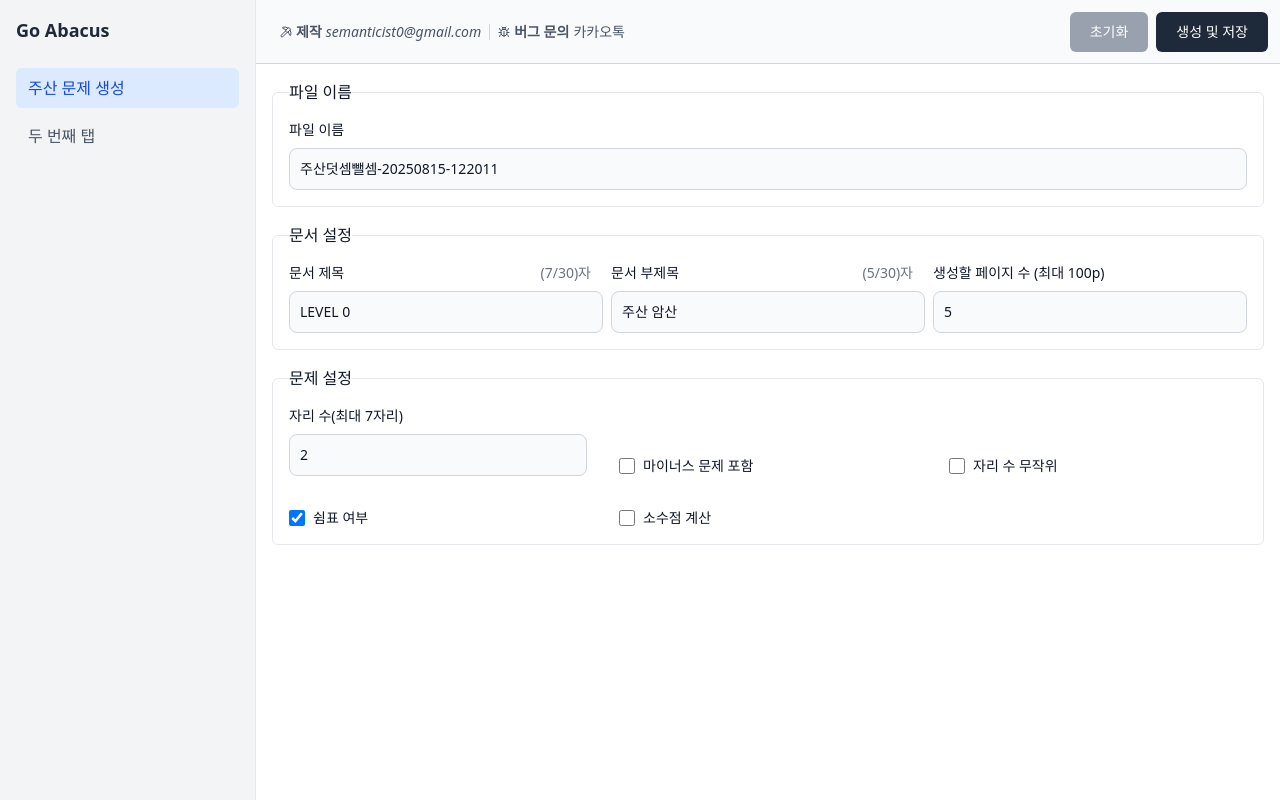
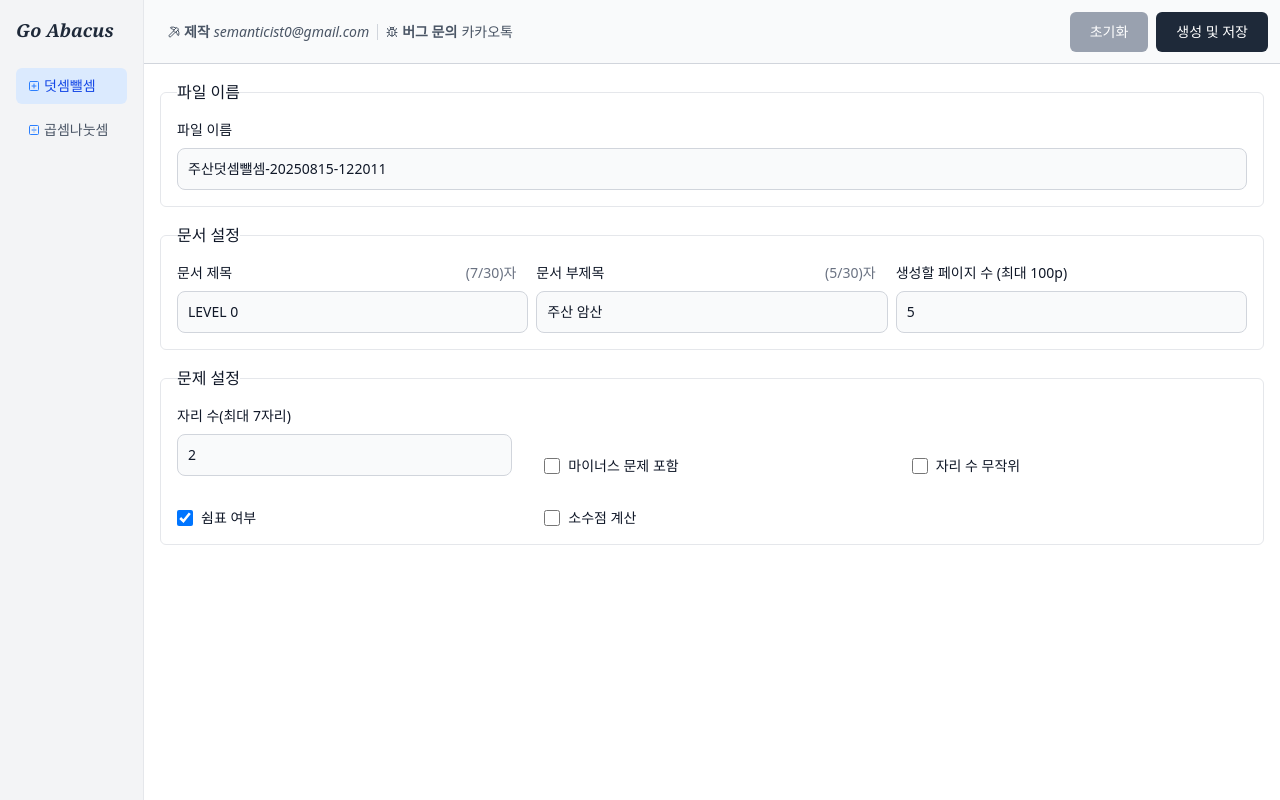
Before and after one commit to semanticist21/go-abacus, a React (Vite) app: page / in a window 1280 px wide. Built offline with nearby package versions, Linux system fonts and the light colour scheme.

Commit message:
feat: implement new AppLayout component with Korean tab navigation

```diff
--- a/src/app.tsx
+++ b/src/app.tsx
@@ -1,47 +1,4 @@
-import {useState} from 'react';
 import './app.css';
-import MainPage from './pages/main';
+import AppLayout from './components/layout/app-layout';
 
-const App = () => {
-  const [activeTab, setActiveTab] = useState('first');
-
-  return (
-    <div className="flex h-screen">
-      <aside className="w-64 bg-gray-100 border-r border-gray-200 p-4">
-        <h1 className="text-lg font-semibold text-gray-800 mb-6">Go Abacus</h1>
-        <nav className="space-y-2">
-          <button
-            onClick={() => setActiveTab('first')}
-            className="w-full px-3 text-left py-2 rounded-md transition-colors aria-[current=page]:text-blue-700 aria-[current=page]:font-medium aria-[current=page]:bg-blue-100 text-gray-600 hover:text-gray-900 hover:bg-gray-50"
-            aria-current={activeTab === 'first' ? 'page' : false}
-          >
-            주산 문제 생성
-          </button>
-          <button
-            onClick={() => setActiveTab('second')}
-            className="w-full text-left px-3 py-2 rounded-md transition-colors aria-[current=page]:text-blue-700 aria-[current=page]:font-medium aria-[current=page]:bg-blue-100 text-gray-600 hover:text-gray-900 hover:bg-gray-50"
-          >
-            두 번째 탭
-          </button>
-        </nav>
-      </aside>
-      <main className="flex-1">
-        {activeTab === 'first' && <MainPage />}
-        {activeTab === 'second' && (
-          <div className="min-w-2xl" id="container">
-            <div className="px-3 bg-gray-50 flex items-center justify-between border-b border-gray-300 gap-2 h-16">
-              <div className="text-center flex-1 text-gray-500">
-                <h2 className="text-lg font-semibold">두 번째 탭</h2>
-              </div>
-            </div>
-            <div className="p-4 text-center text-gray-500 mt-20">
-              <p>여기에 새로운 기능을 구현하세요.</p>
-            </div>
-          </div>
-        )}
-      </main>
-    </div>
-  );
-};
-
-export default App;
+export default AppLayout;
--- /dev/null
+++ b/src/components/layout/app-layout.tsx
@@ -0,0 +1,52 @@
+import {SquareDivide, SquarePlus} from 'lucide-react';
+import {useState} from 'react';
+import MainPage from '../../pages/main';
+
+const AppLayout = () => {
+  const [activeTab, setActiveTab] = useState<number>(0);
+
+  return (
+    <div className="flex h-screen">
+      <aside className="w-36 bg-gray-100 border-r border-gray-200 p-4 shrink-0">
+        <h1 className="text-lg font-semibold text-gray-800 mb-6 font-serif italic">Go Abacus</h1>
+        <nav className="space-y-2">
+          <button
+            type="button"
+            onClick={() => setActiveTab(0)}
+            className="flex items-center gap-1 w-full px-3 text-left py-2 rounded-md transition-colors aria-[current=page]:text-blue-700 aria-[current=page]:font-medium aria-[current=page]:bg-blue-100 text-gray-600 hover:text-gray-900 hover:bg-gray-50 text-sm"
+            aria-current={activeTab === 0 ? 'page' : false}
+          >
+            <SquarePlus className="size-3 text-blue-500" />
+            덧셈뺄셈
+          </button>
+          <button
+            type="button"
+            onClick={() => setActiveTab(1)}
+            className="flex items-center gap-1 w-full px-3 text-left py-2 rounded-md transition-colors aria-[current=page]:text-blue-700 aria-[current=page]:font-medium aria-[current=page]:bg-blue-100 text-gray-600 hover:text-gray-900 hover:bg-gray-50 text-sm"
+            aria-current={activeTab === 1 ? 'page' : false}
+          >
+            <SquareDivide className="size-3 text-blue-500" />
+            곱셈나눗셈
+          </button>
+        </nav>
+      </aside>
+      <main className="flex-1">
+        {activeTab === 0 && <MainPage />}
+        {activeTab === 1 && (
+          <div className="min-w-2xl" id="container">
+            <div className="px-3 bg-gray-50 flex items-center justify-between border-b border-gray-300 gap-2 h-16">
+              <div className="text-center flex-1 text-gray-500">
+                <h2 className="text-lg font-semibold">곱셈나눗셈</h2>
+              </div>
+            </div>
+            <div className="p-4 text-center text-gray-500 mt-20">
+              <p>여기에 새로운 기능을 구현하세요.</p>
+            </div>
+          </div>
+        )}
+      </main>
+    </div>
+  );
+};
+
+export default AppLayout;
--- a/vite.config.ts
+++ b/vite.config.ts
@@ -14,6 +14,9 @@ export default defineConfig(async () => ({
   server: {
     port: 1420,
     strictPort: true,
+    hmr: {
+      port: 1421,
+    },
     watch: {
       // 3. tell vite to ignore watching `src-tauri`
       ignored: ['**/src-tauri/**'],
```
